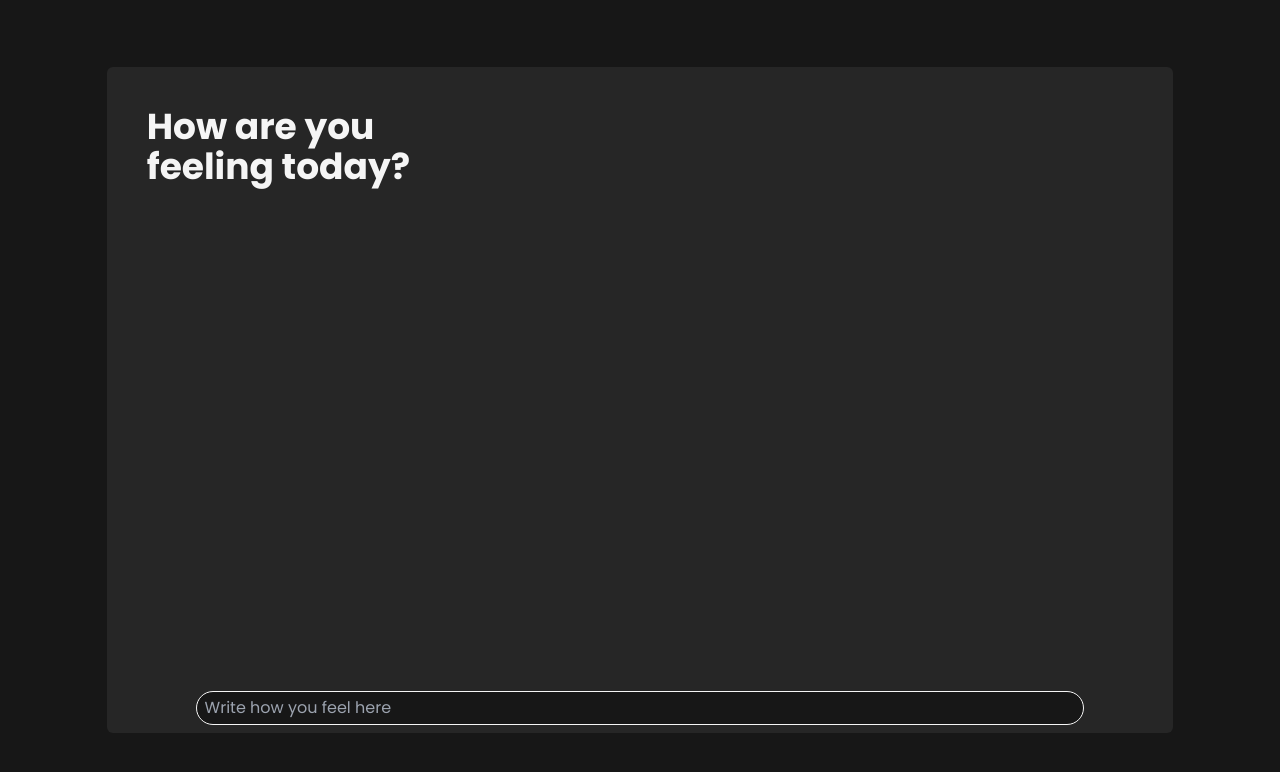
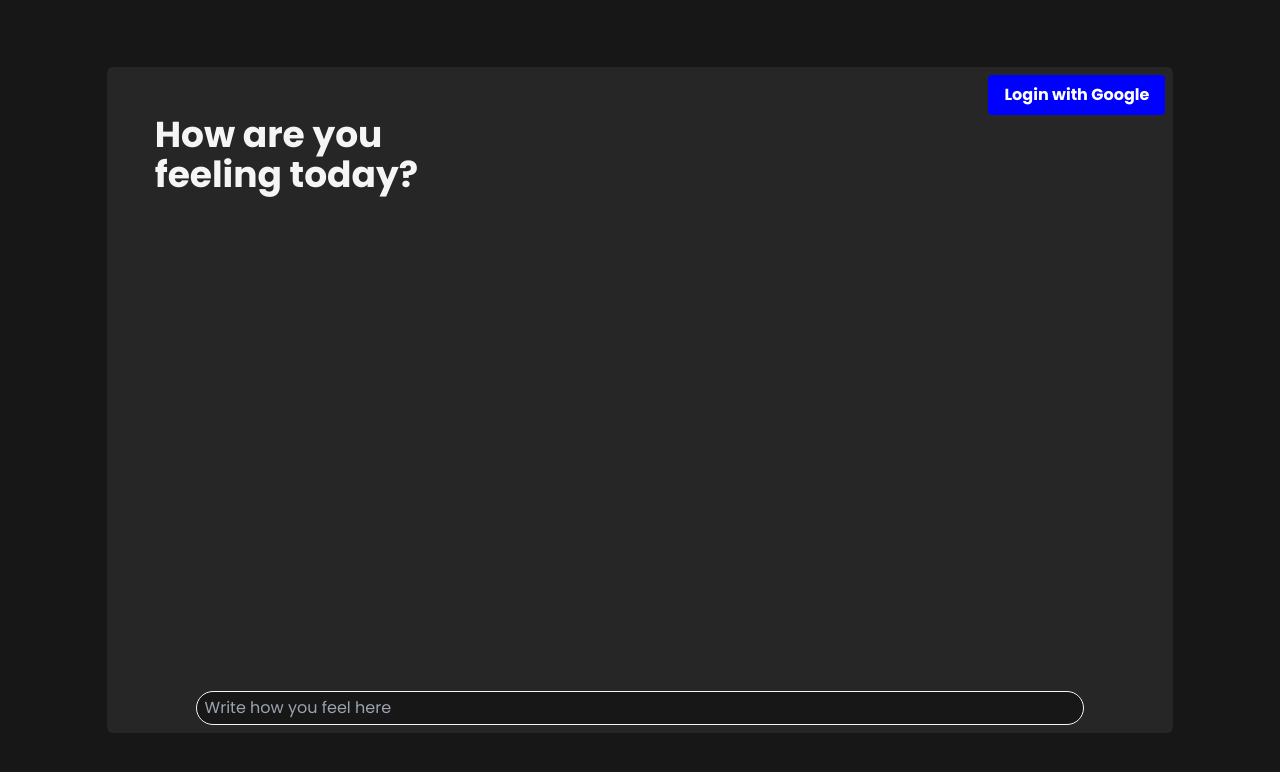
Before and after one commit to enzoenrico/gemini-mood-class, a React (Vite) app in the folder frontend/: page / in a window 1280 px wide. Shown: the top 772 px of the page. Built offline with nearby package versions, Linux system fonts and the light colour scheme.

Commit message:
added google auth

```diff
--- a/frontend/package.json
+++ b/frontend/package.json
@@ -10,8 +10,10 @@
     "preview": "vite preview"
   },
   "dependencies": {
+    "firebase": "^10.12.2",
     "react": "^18.2.0",
-    "react-dom": "^18.2.0"
+    "react-dom": "^18.2.0",
+    "react-webcam": "^7.2.0"
   },
   "devDependencies": {
     "@types/react": "^18.3.3",
--- a/frontend/src/App.tsx
+++ b/frontend/src/App.tsx
@@ -2,11 +2,14 @@ import { useState } from "react";
 // import react from "@vitejs/plugin-react-swc";
 import Cards from "./modules/cards";
 import CInput from "./modules/CInput";
+import AuthButton from "./modules/CauthButton";
 
 function App() {
-  const [emotion, setEmotion] = useState(""); //temp emotion state
+  const [emotion, setEmotion] = useState<string>(""); //temp emotion state
   const [backlog, setBacklog] = useState<Array<string>>([]); //backlog of all emotions
-  const [apicallResult, setApiResult] = useState<Array<string>>([]); //has all api returns in it's full format
+  const [apicallResult, setApiResult] = useState<
+    Array<{ color: string; emotions: string[] }>
+  >([]); //has all api returns in its full format
   return (
     <>
       <div className="w-screen h-screen bg-neutral-900 flex items-center justify-center">
@@ -14,9 +17,12 @@ function App() {
           id="main"
           className="w-5/6 h-5/6 rounded-md bg-neutral-800  flex flex-col justify-between"
         >
-          <h2 className="text-4xl text-neutral-100 font-bold text-wrap w-2/5 p-10">
-            How are you feeling today?
-          </h2>
+          <div className="flex items-start p-2 justify-between">
+            <h2 className="text-4xl text-neutral-100 font-bold text-wrap w-2/5 p-10">
+              How are you feeling today?
+            </h2>
+            <AuthButton />
+          </div>
           <div className="flex flex-1 flex-col items-center md:items-stretch sm:items-center sm:min-w-full overflow-y-auto scrollbar">
             <div className="px-10 md:grid lg:grid-cols-3 md:grid-cols-2 gap-2 w-full flex items-stretch flex-col">
               {backlog.map((emotion, i) => {
--- a/frontend/src/modules/CInput.tsx
+++ b/frontend/src/modules/CInput.tsx
@@ -1,4 +1,14 @@
-const CInput = ({
+type apicallResult = { color: string; emotions: string[] };
+type CInputProps = {
+  setEmotion: (emotion: string) => void;
+  emotion: string;
+  setBacklog: (backlog: string[]) => void;
+  backlog: string[];
+  apicallResult: apicallResult[];
+  setApiResult: (apiResult: apicallResult[]) => void;
+};
+
+const CInput: React.FC<CInputProps> = ({
   setEmotion,
   emotion,
   setBacklog,
@@ -7,14 +17,12 @@ const CInput = ({
   setApiResult,
 }) => {
   const apiPath = "http://localhost:5000/classify/" + emotion;
-  // const apiPath = "http://localhost:5000/classify/test";
 
   const handleKeyDown = async (e: React.KeyboardEvent<HTMLInputElement>) => {
     if (e.key === "Enter" && e.currentTarget.value !== "") {
       setEmotion(e.currentTarget.value);
       e.currentTarget.value = "";
       setBacklog([emotion, ...backlog]);
-      //   console.log(backlog);
       await callApi();
     }
   };
--- /dev/null
+++ b/frontend/src/modules/CauthButton.tsx
@@ -0,0 +1,50 @@
+import React, { useEffect, useState } from "react";
+import app from "./firebase";
+import { getAuth, GoogleAuthProvider, signInWithPopup } from "firebase/auth";
+
+const auth = getAuth(app);
+
+const AuthButton = () => {
+  const [user, setUser] = useState<string | null>(null);
+
+  const checkUser = (): void => {
+    const sessionUser = localStorage.getItem("user-emotion-thingy");
+    if (sessionUser != null && sessionUser !== "") {
+      setUser(sessionUser);
+      return;
+    }
+  };
+  const createUserWithGoogleAccount = (e) => {
+    if (!user) {
+      e.preventDefault();
+      const provider = new GoogleAuthProvider();
+      signInWithPopup(auth, provider)
+        .then((result) => {
+          console.log(result);
+          setUser(result.user?.displayName);
+          localStorage.setItem(
+            "user-emotion-thingy",
+            result.user?.displayName || ""
+          );
+        })
+        .catch((error) => {
+          console.log(error);
+        });
+    }
+  };
+  useEffect(() => {
+    checkUser();
+  }, []);
+
+  return (
+    <button
+      className="bg-blue-500 hover:bg-blue-700 text-white font-bold py-2 px-4 rounded hover:px-6 transition-all "
+      onClick={createUserWithGoogleAccount}
+      style={{ backgroundColor: user ? "green" : "blue" }}
+    >
+      {user ? `Welcome ${user}` : "Login with Google"}
+    </button>
+  );
+};
+
+export default AuthButton;
--- a/frontend/src/modules/cards.tsx
+++ b/frontend/src/modules/cards.tsx
@@ -18,7 +18,7 @@ const Cards = ({
 
   return (
     <div
-      className={`flex flex-col items-center justify-center px-2 py-1 bg-neutral-900 text-white rounded-md max-w-xs sm:w-full`}
+      className={`flex flex-col items-center justify-center px-2 py-1 bg-neutral-900 text-white rounded-md max-w-xs sm:w-full h-fit text-wrap`}
     >
       {emotion}
       <div className="flex md:flex-row flex-col md:gap-2">
--- /dev/null
+++ b/frontend/src/modules/firebase.tsx
@@ -0,0 +1,18 @@
+import { initializeApp } from "firebase/app";
+// import { getAnalytics } from "firebase/analytics";
+
+const firebaseConfig = {
+  apiKey: "AIzaSyDTNOGFG-BMSyd_B-YZFzCglht15EAzIp8",
+  authDomain: "emotion-thing.firebaseapp.com",
+  projectId: "emotion-thing",
+  storageBucket: "emotion-thing.appspot.com",
+  messagingSenderId: "813026498206",
+  appId: "1:813026498206:web:94086547774f4aaca00d8f",
+  measurementId: "G-ZHBMBZQETS",
+};
+
+// Initialize Firebase
+const app = initializeApp(firebaseConfig);
+//  const analytics = getAnalytics(app);
+
+export default app;
--- a/frontend/tsconfig.json
+++ b/frontend/tsconfig.json
@@ -16,6 +16,7 @@
 
     /* Linting */
     "strict": true,
+    "allowJs": true,
     "noUnusedLocals": true,
     "noUnusedParameters": true,
     "noFallthroughCasesInSwitch": true
```
Also changed, not shown: frontend/firebase.json (added), 2 other files (tests, documents, lock files or other folders).
